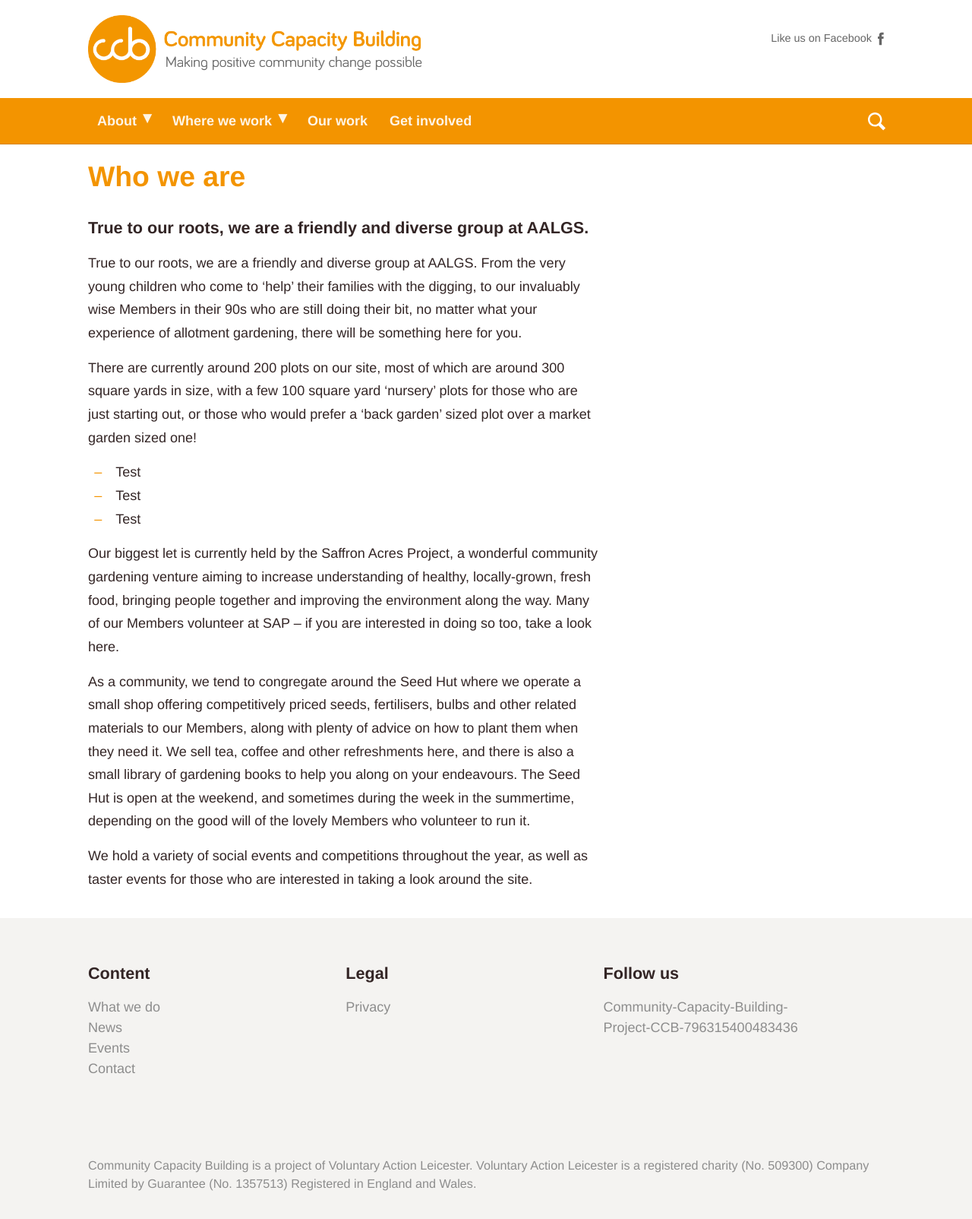
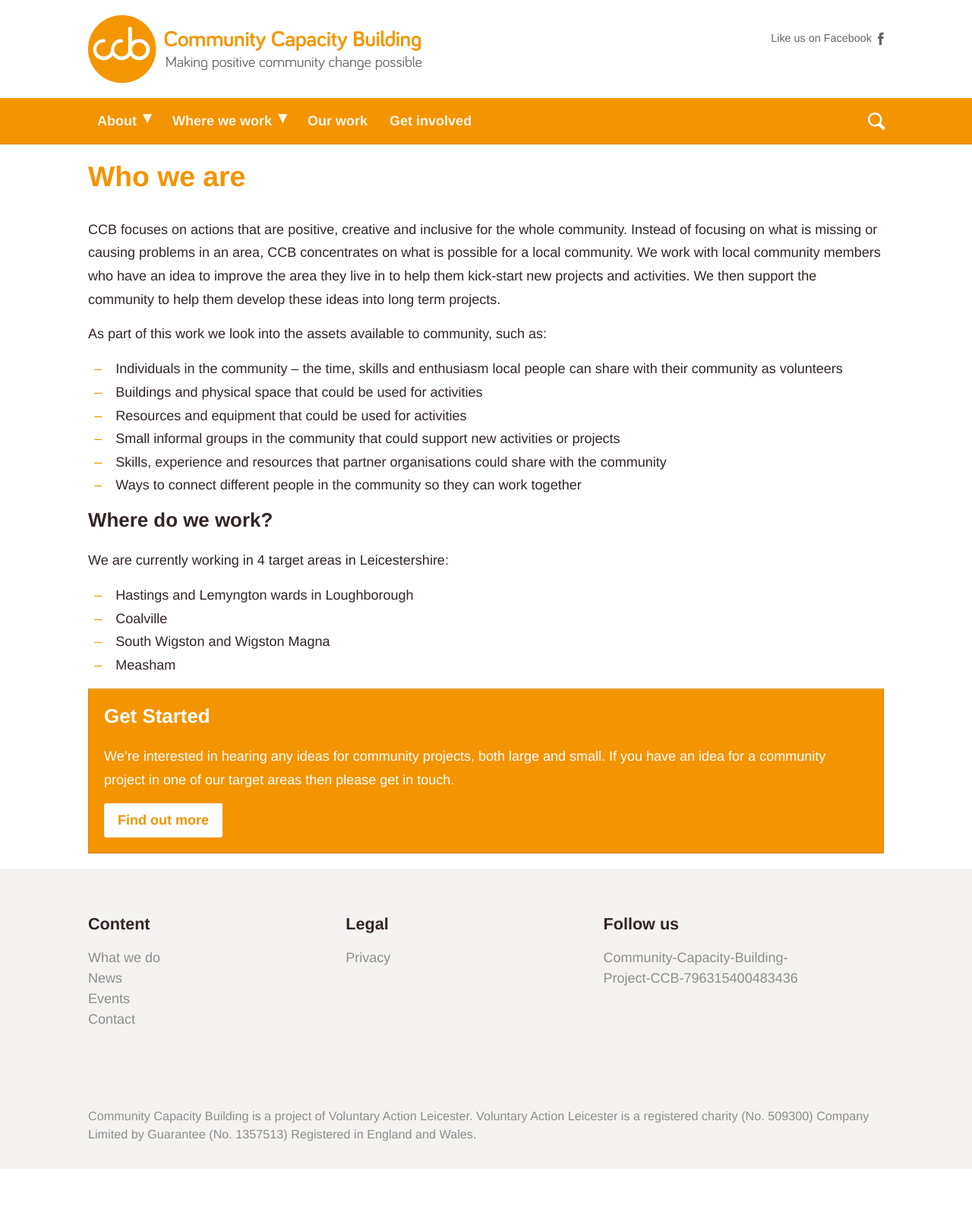
Before and after one commit to richardatval/www.communitycapacity.co.uk, a Jekyll site: the page built from about/who-we-are.md, in a window 1280 px wide. Shown: the whole page at 76% size. Built offline with Jekyll 4.4.1, drawn with Linux system fonts in a browser that asks for light colours; nearby versions of some CDN libraries; after the commit the page ends 1538 px from its top, so only the background shows below that.

Commit message:
A more link

```diff
--- a/_layouts/no-sidebars.html
+++ b/_layouts/no-sidebars.html
@@ -6,9 +6,9 @@
 <main role="main" class="page-content m-scene no-sidebars">
 	<div  class="scene_element scene_element--fadein">
 		<div class="container">
-			<h1 class="title">{{ page.title }}</h1>
 			<section id="content">
 				<article>
+					<h1 class="title">{{ page.title }}</h1>
 					{{ content }}
 				</article>
 			</section>
--- a/_sass/base/_lists.scss
+++ b/_sass/base/_lists.scss
@@ -32,11 +32,7 @@ dl {
 
 ul.item-list {
 	li {
-		padding-bottom: 0.25em;
+		padding-bottom: 0.5em;
 	}
 	margin-bottom: 1em;
 }
-
-a.readmore {
-	float: right;
-}
--- a/about/who-we-are.md
+++ b/about/who-we-are.md
@@ -1,20 +1,28 @@
 ---
 title: Who we are
-layout: default
-summary: True to our roots, we are a friendly and diverse group at AALGS.
+layout: no-sidebars
+summary: The Community Capacity Building (CCB) project is a new community development project that focuses on creating new and exciting projects that are led and run by people from the local community.
 permalink: /who-we-are/
 ---
 
-True to our roots, we are a friendly and diverse group at AALGS. From the very young children who come to ‘help’ their families with the digging, to our invaluably wise Members in their 90s who are still doing their bit, no matter what your experience of allotment gardening, there will be something here for you.
+CCB focuses on actions that are positive, creative and inclusive for the whole community. Instead of focusing on what is missing or causing problems in an area, CCB concentrates on what is possible for a local community. We work with local community members who have an idea to improve the area they live in to help them kick-start new projects and activities. We then support the community to help them develop these ideas into long term projects.
 
-There are currently around 200 plots on our site, most of which are around 300 square yards in size, with a few 100 square yard ‘nursery’ plots for those who are just starting out, or those who would prefer a ‘back garden’ sized plot over a market garden sized one!
+As part of this work we look into the assets available to community, such as:
 
-* Test
-* Test
-* Test
+* Individuals in the community – the time, skills and enthusiasm local people can share with their community as volunteers
+* Buildings and physical space that could be used for activities
+* Resources and equipment that could be used for activities
+* Small informal groups in the community that could support new activities or projects
+* Skills, experience and resources that partner organisations could share with the community
+* Ways to connect different people in the community so they can work together
 
-Our biggest let is currently held by the Saffron Acres Project, a wonderful community gardening venture aiming to increase understanding of healthy, locally-grown, fresh food, bringing people together and improving the environment along the way. Many of our Members volunteer at SAP – if you are interested in doing so too, take a look here.
+### Where do we work?
 
-As a community, we tend to congregate around the Seed Hut where we operate a small shop offering competitively priced seeds, fertilisers, bulbs and other related materials to our Members, along with plenty of advice on how to plant them when they need it. We sell tea, coffee and other refreshments here, and there is also a small library of gardening books to help you along on your endeavours. The Seed Hut is open at the weekend, and sometimes during the week in the summertime, depending on the good will of the lovely Members who volunteer to run it.
+We are currently working in 4 target areas in Leicestershire:
 
-We hold a variety of social events and competitions throughout the year, as well as taster events for those who are interested in taking a look around the site.
+* Hastings and Lemyngton wards in Loughborough
+* Coalville
+* South Wigston and Wigston Magna
+* Measham
+
+{% include box.html title="Get Started" text="We’re interested in hearing any ideas for community projects, both large and small. If you have an idea for a community project in one of our target areas then please get in touch." buttontext="Find out more" url="/get-involved/" %}
```
Also changed, not shown: _includes/js/scripts.js (+7 -2 lines).
